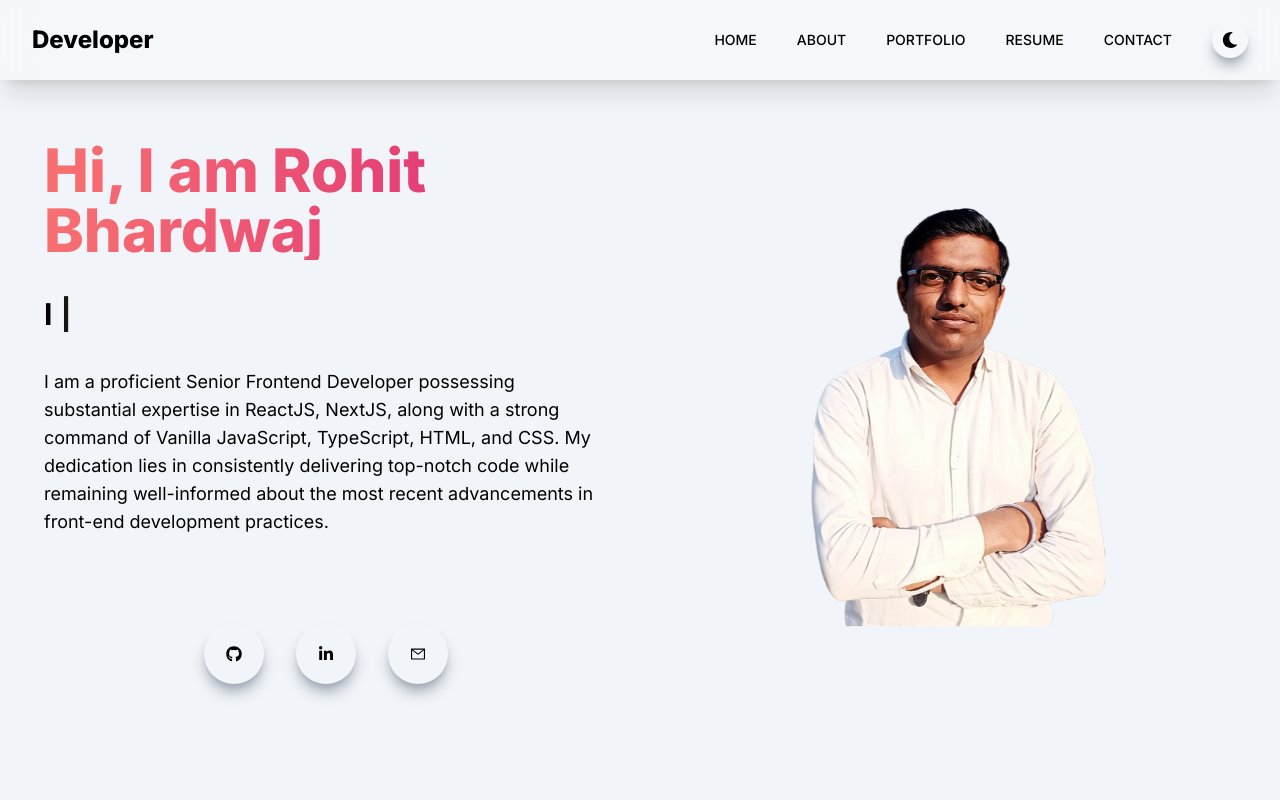
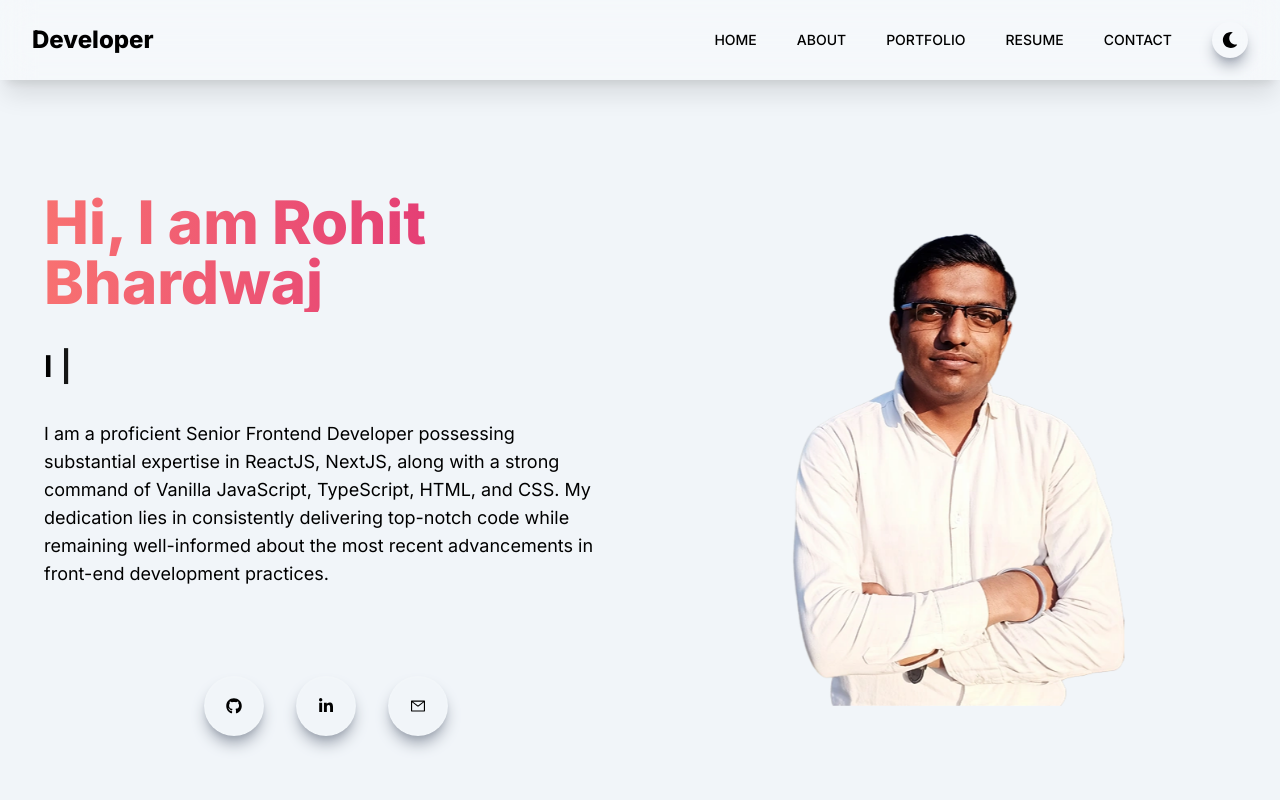
Before and after one commit to rohitbkanish8/rohit-portfolio, a Next.js app: page / in a window 1280 px wide. Shown: the top 800 px of the page. Built offline with nearby package versions, Linux system fonts and the light colour scheme.

Commit message:
Fix home page

```diff
--- a/src/components/Home/index.tsx
+++ b/src/components/Home/index.tsx
@@ -6,7 +6,7 @@ import TypewriterComponent from "typewriter-effect";
 
 const Home = () => {
   return (
-    <section className="min-h-screen w-full px-4 md:px-8 2xl:px-16 pt-32" id="#home">
+    <section className="min-h-screen w-full px-4 md:px-8 2xl:px-16 pt-32 flex justify-center items-center" id="#home">
       <div className="mx-auto grid h-full w-full grid-cols-1 lg:grid-cols-2 gap-16 items-center justify-center p-3">
         <div className="flex flex-col gap-6">
           <h1 className="bg-gradient-to-r from-red-400 to-pink-600 bg-clip-text md:text-6xl text-5xl font-extrabold text-transparent">
@@ -71,8 +71,8 @@ const Home = () => {
           <Image
             src="/images/img1.png"
             alt="profile"
-            width={500}
-            height={500}
+            width={1024}
+            height={1024}
           />
         </div>
       </div>
```
